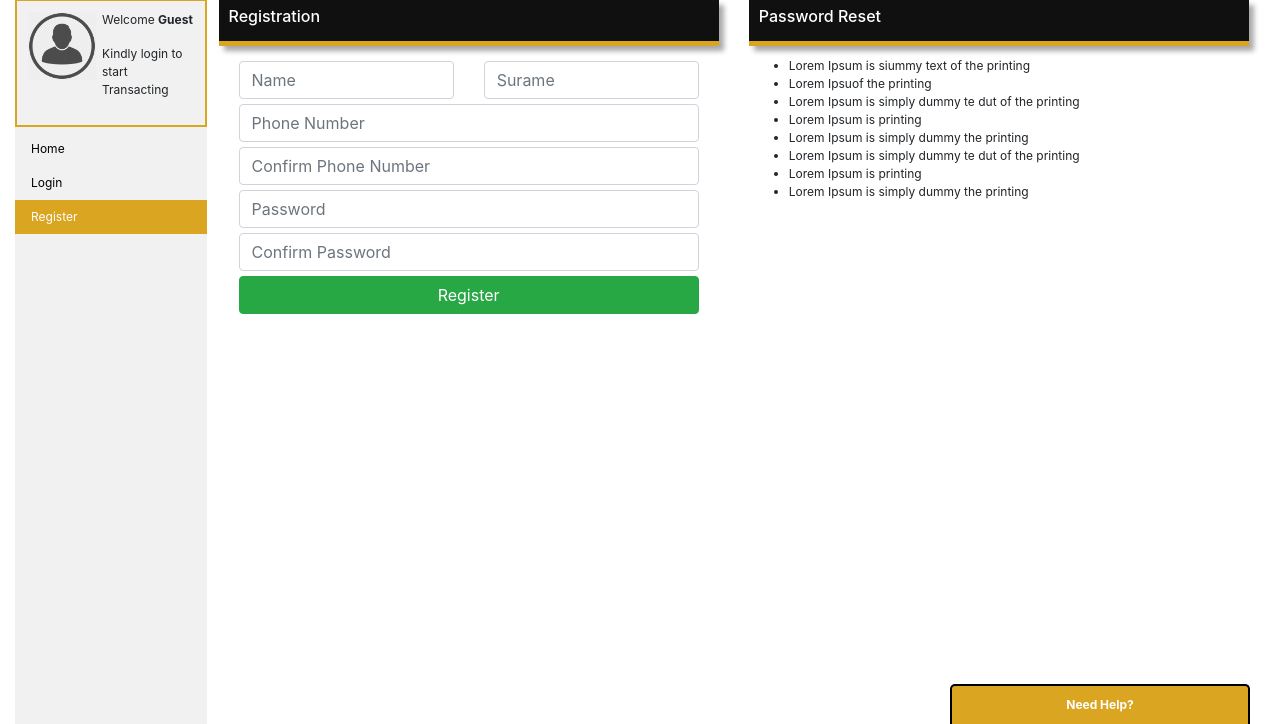
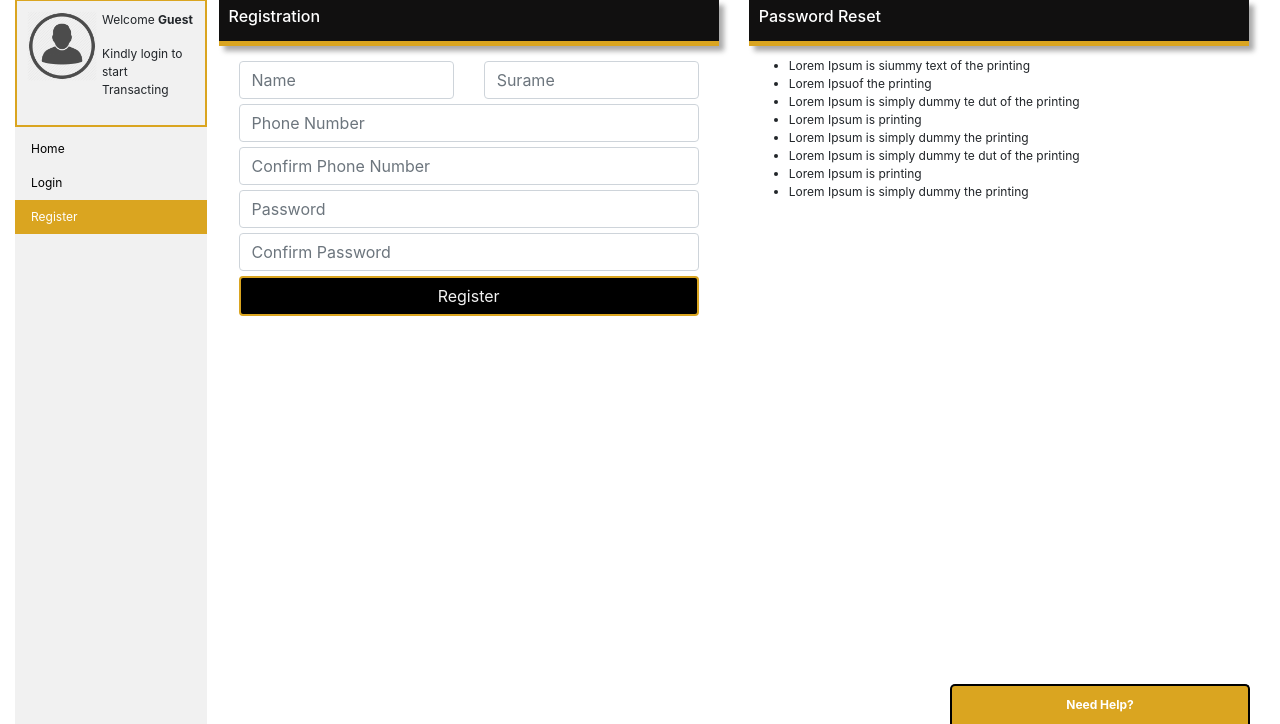
Before and after one commit to iamfortunedube/commercial-club, a PHP site: page /register.php in a window 1280 px wide. Shown: the part 76-800 px from the top of the page. Run offline with PHP 8.4, Linux system fonts and the light colour scheme; some libraries are stand-ins or nearby versions.

Commit message:
button color

```diff
--- a/css/main.css
+++ b/css/main.css
@@ -175,3 +175,10 @@ margin-top:-35px;
 
 
 /*----------------------Registration Content ends--------------------*/
+
+/*-----------------------Button Gold --------------------------------*/
+.button-gold{
+    background: #000;
+    color: #f1f1f1;
+    border: solid 2px rgb(218,165,32);
+}
--- a/inc/home.php
+++ b/inc/home.php
@@ -1,7 +1,7 @@
               <!--first row starts-->
               <div class="welcomeWrapper">
                     <div class="welcomeTitle">
-                            <h6>Weclome to <span class="">Commercial<span style="color:green;font-size:15pt;"> Club</span></span></h6>
+                            <h6>Weclome to <span class="">Commercial<span style="color:rgb(218,165,32);font-size:15pt;"> Club</span></span></h6>
                     </div>
                      <p class="welcomeContent">
                         Lorem Ipsum is simply dummy text of the printing and typesetting industry. Lorem Ipsum has been the industry's standard dummy text ever since the 1500s, when an unknown printer took a galley of type and scrambled it to make a type specimen book. It has survived not only five centuries, but also the leap into electronic typesetting, remaining essentially unchanged. It was popularised in the 1960s with the release of Letraset sheets containing Lorem Ipsum passages, and more recently with desktop publishing software like Aldus PageMaker including versions of Lorem Ipsum.
@@ -57,7 +57,7 @@
                     <div class="col-md-12">
                             <div class="welcomeWrapper">
                                     <div class="welcomeTitle">
-                                            <h6><span style="color:green;font-size:15pt;">Table</span></h6>
+                                            <h6><span style="color:rgb(218,165,32);font-size:15pt;">Table</span></h6>
                                     </div>
                                     <p class="welcomeContent">
                                             <table class="table table-hover table-dark">
--- a/inc/loginContent.php
+++ b/inc/loginContent.php
@@ -8,7 +8,7 @@
                                 <input class="form-control" type="text" name="cellNumber" placeholder="Phone Number"/>
                                 <input class="form-control" type="password" name="password" placeholder="Password"/>
                                 <a href="#">forgot password?</a>
-                                <input style="width:100%;" class="btn btn-success" type="submit" name="submit" value="Login"/>
+                                <input style="width:100%;" class="btn button-gold" type="submit" name="submit" value="Login"/>
                             </form>
                         </div>
                     </div>
--- a/inc/registerContent.php
+++ b/inc/registerContent.php
@@ -17,7 +17,7 @@
                     <input class="form-control" type="text" name="cellNumber" placeholder="Confirm Phone Number"/>
                     <input class="form-control" type="password" name="password" placeholder="Password"/>
                     <input class="form-control" type="password" name="password" placeholder="Confirm Password"/>
-                    <input style="width:100%;" class="btn btn-success" type="submit" name="submit"value="Register"/>
+                    <input style="width:100%;" class="btn button-gold" type="submit" name="submit"value="Register"/>
                 </form>
         </div>
     </div>
--- a/inc/support.php
+++ b/inc/support.php
@@ -5,7 +5,7 @@
                 <textarea placeholder="Comment" class="form-control" row="10" type="text" name="comment" style="resize: none;"></textarea>
             </div>
             <div class="form-group">
-                    <input id="send" class="btn btn-success" type="submit" name="submit" value="Send">
+                    <input id="send" class="btn button-gold" type="submit" name="submit" value="Send">
             </div>
         </form>
 </div>
```
